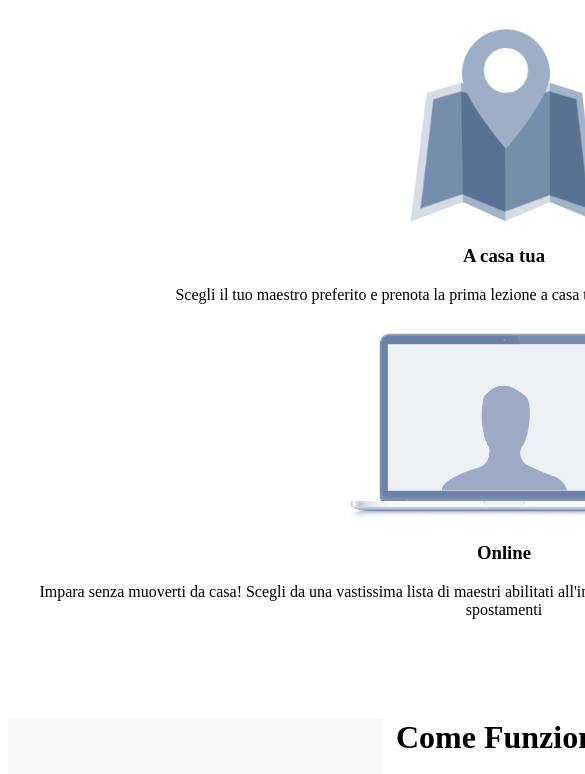
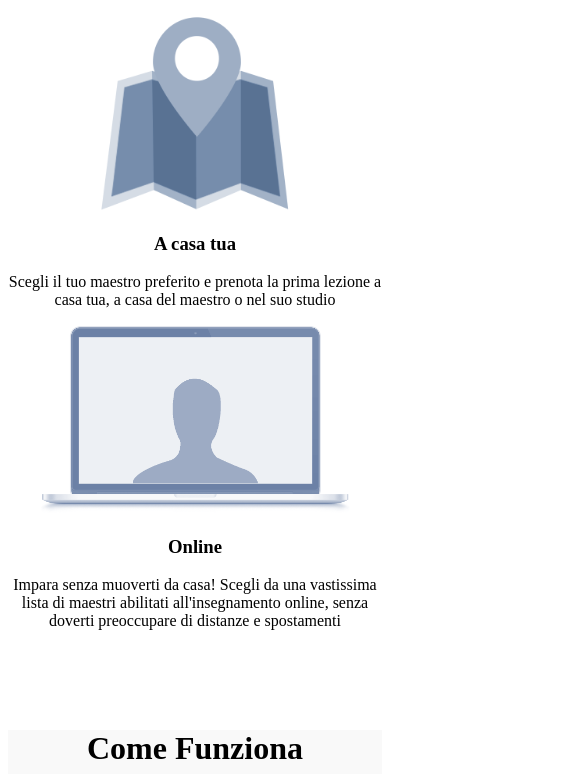
Before and after one commit to Silvia-Barresi/html-css-resp-wannabe, a plain HTML site: page index.html in a window 390 px wide. Shown: the part 152-926 px from the top of the page, 585 px wide, since content can reach past the window. Drawn offline with Linux system fonts and the light colour scheme.

Commit message:
responsive max 420

```diff
--- a/style/style.css
+++ b/style/style.css
@@ -3,8 +3,8 @@
 }
 
 @media screen and (max-width:420px){
-  .clear::after{
-    display: none;
+  .row{
+    width:100%;
   }
 
   #lezioni .row > .left, #lezioni .row > .right{
```
